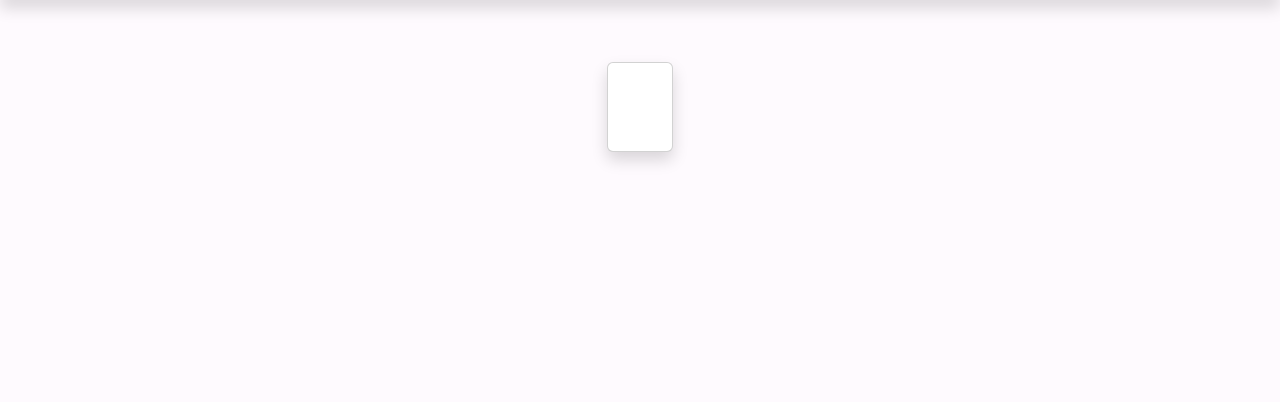
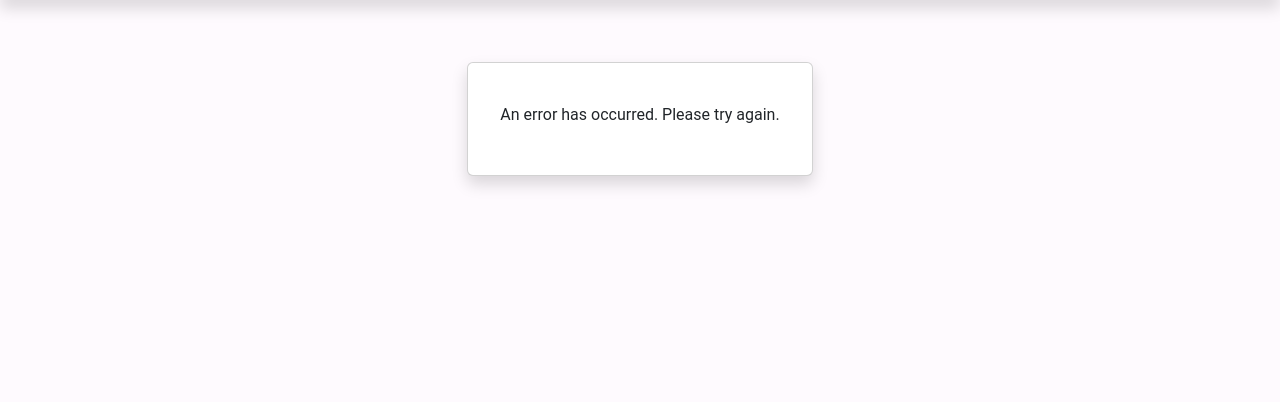
Before and after one commit to VivekPamnani/django-auth-app, a Django app: page /user/msg/ in a window 1280 px wide. Shown: the part 18-420 px from the top of the page. Run offline with Django 4.2, Linux system fonts and the light colour scheme; some libraries are stand-ins or nearby versions.

Commit message:
bug fix for error / msg rendering

```diff
--- a/user/templates/user/error.html
+++ b/user/templates/user/error.html
@@ -31,7 +31,7 @@
                 <h4 class="card-title text-center" style="color: {{ title_color }}"> {{ title }} </h4>
                 {% autoescape off %}
                 <div class="card-body text-center">
-                    <p> {{ err_msg }} </p>
+                    <p> {{ msg }} </p>
                 </div>
                 {% endautoescape %}
             </div>
--- a/user/views.py
+++ b/user/views.py
@@ -342,37 +342,41 @@ def error(request):
     err_context = {
         'msg': '',
         'title': '',
-        'title_color': '',
+        'title_color': title_color['negative'],
     }
 
     if err == 'not-eligible':
         err_context['msg'] = 'You are not eligible to participate in this study.'
+        err_context['title'] = 'Not Eligible'
     elif err == 'not-verified':
         err_context['msg'] = 'There seems to be something wrong with your registration. Please register using a different email or contact us.'
+        err_context['title'] = 'Not Verified'
     elif err == 'too-soon':
         err_context['msg'] = 'You cannot attempt the experiment more than once in two weeks. Please wait ' + str(rem_time) + ' before you can participate again.'
+        err_context['title'] = 'Too Soon!'
     elif err == 'colorblind':
-        err_context['msg'] = 'You seem to be color blind. Please contact us if you would like to participate in this study.'
+        err_context['msg'] = 'You seem to be color blind. Please contact us if you think this is a mistake.'
+        err_context['title'] = 'Suspected Color Blindness'
     elif err == 'verif-success':
+        redirect_url = reverse('user:instructions')
         err_context['msg'] = f'Your account has been verified! Click the button below to proceed to the instructions: <p><a class="btn btn-primary" style="width: 25%; min-width: 200px;" href={redirect_url}>Continue.</a></p>'
         err_context['title'] = 'Success!'
         err_context['title_color'] = title_color['positive']
-        redirect_url = reverse('user:instructions')
     elif err == 'pwd-reset-success':
+        redirect_url = reverse('user:login')
         err_context['msg'] = f'Your password has been reset! Click the button below to proceed to the login page: <p><a class="btn btn-primary" style="width: 25%; min-width: 200px;" href={redirect_url}>Continue.</a></p>'
         err_context['title'] = 'Hurray!'
         err_context['title_color'] = title_color['positive']
+    elif err == 'uname-sent':
         redirect_url = reverse('user:login')
-    elif err == 'uname-sent':
         err_context['msg'] = f'Your username has been sent to your email! Click the button below to proceed to the login page: <p><a class="btn btn-primary" style="width: 25%; min-width: 200px;" href={redirect_url}>Login</a></p>'
         err_context['title'] = 'Username sent!'
         err_context['title_color'] = title_color['positive']
-        redirect_url = reverse('user:login')
     elif err == 'long-signup':
+        redirect_url = reverse('user:home')
         err_context['msg'] = f"Thank you for your interest in our study. We will contact you shortly. Meanwhile, you can click the button below to return to the home page: <p><a class='btn btn-primary' style='width: 25%; min-width: 200px;' href={redirect_url}>Return to home page</a></p>"
         err_context['title'] = 'Thank you for your interest!'
         err_context['title_color'] = title_color['positive']
-        redirect_url = reverse('user:home')
     elif err == 'long-reject':
         err_context['msg'] = f"Thank you for you participation. You will not be contacted for the follow-up study. You may now close this tab."
         err_context['title'] = 'Thank you for your participation!'
@@ -522,29 +526,22 @@ def get_time_until_next_session(last_visit_time, sess_completed) -> str:
     return time_until_next, last_visit_time
 
 def home(request):
-    # * If the user is not logged in, redirect to the login page.
     if request.user.is_authenticated is False:
         return redirect('user:login')
 
-    # * If the user is not verified, redirect to the error page.
     if request.user.participant.is_verified is False:
         return redirect(f"{reverse('user:error')}?err=not-verified")
 
-    # * If the user has completed at least 1 session previously, mark them as eligible.
-    # if request.user.participant.last_visit.replace(tzinfo=None) > datetime.datetime(1001,1,1,0,0,0) and request.user.participant.is_eligible != 1:
     if request.user.participant.sessions_completed > 0 and request.user.participant.is_eligible != 1:
         request.user.participant.is_eligible = 1
         request.user.participant.save()
 
-    # * If the user is not eligible, redirect to the screening page.
     if request.user.participant.is_eligible != 1:
         return redirect('user:screen')
 
-    # * If the user has not completed the color test, redirect to the color test page.
     if request.user.participant.is_colorTested is False:
         return redirect('user:ishihara')
     else:
-        # * If the user is colorblind, redirect to the error page.
         if request.user.participant.is_colorBlind is True:
             return redirect(f"{reverse('user:error')}?err=colorblind")
 
```
